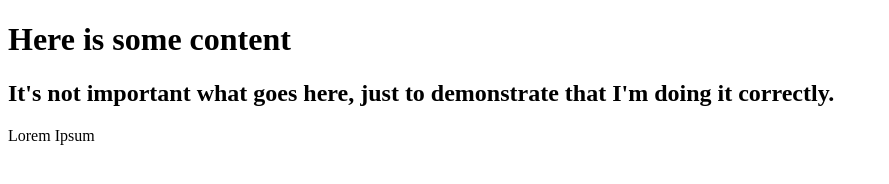
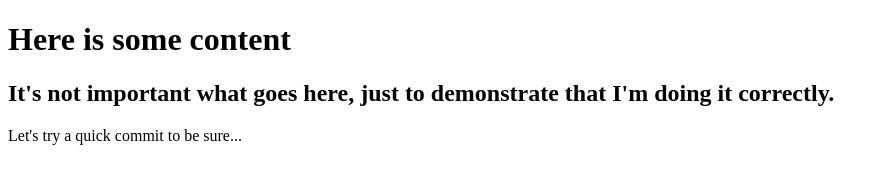
Before and after one commit to RyanVinyard/TTA-VisualStudioDrill, a plain HTML site: page VisualStudioDrill/index.html in a window 1280 px wide. Shown: the whole page, without its empty margins (0-889 px from the left). Drawn offline with Linux system fonts and the light colour scheme.

Commit message:
update index.html

```diff
--- a/VisualStudioDrill/index.html
+++ b/VisualStudioDrill/index.html
@@ -7,6 +7,6 @@
 <body>
     <h1>Here is some content</h1>
     <h2>It's not important what goes here, just to demonstrate that I'm doing it correctly.</h2>
-    <p>Lorem Ipsum</p>
+    <p>Let's try a quick commit to be sure...</p>
 </body>
 </html>
```
